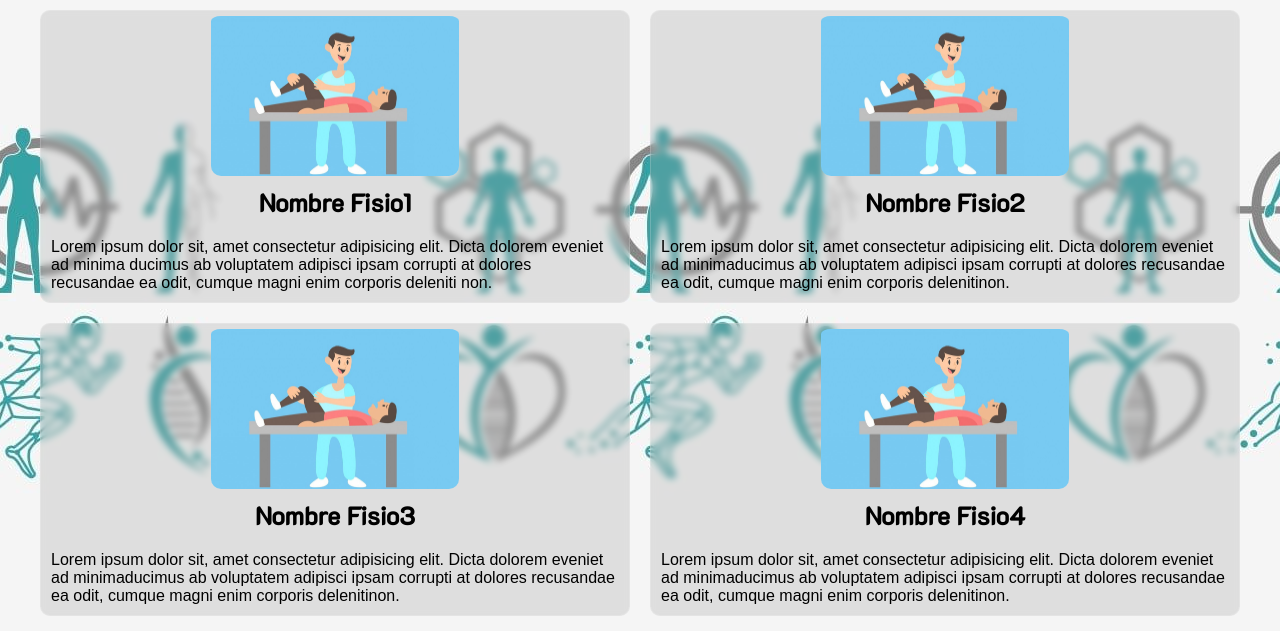
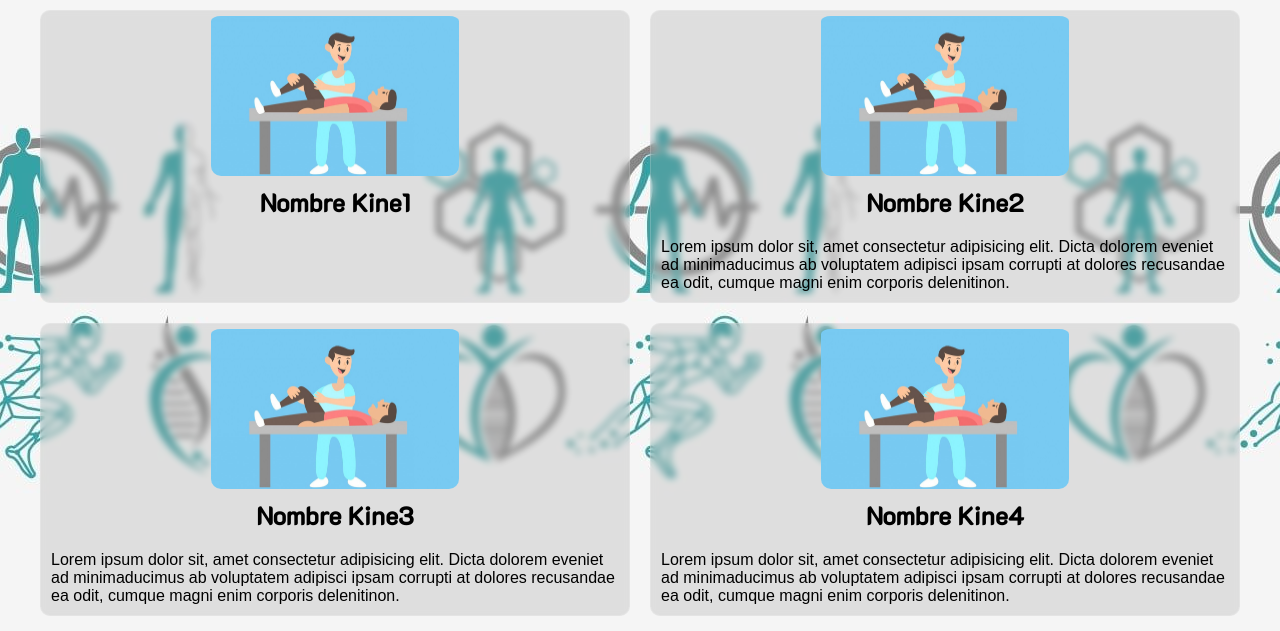
Before and after one commit to JNGea/KyMEd, a plain HTML site: page Pages/staff.html in a window 1280 px wide. Shown: the part 99-730 px from the top of the page. Drawn offline with Linux system fonts and the light colour scheme; a web font is replaced by a local one.

```diff
--- a/Pages/staff.html
+++ b/Pages/staff.html
@@ -35,27 +35,26 @@
         </ul>
       </nav>
     </header>
-
   <main>
     <section class="staff">
       <article class="staffBox glassEffect">
         <img class="fisioPhoto" src="../img/diferencias-fisioterapeuta-quiropractico-large.jpg" alt="fisio atendiendo paciente">
-        <h1 class="fisioName">Nombre Fisio1</h1>
-        <p class="fisioDescription">Lorem ipsum dolor sit, amet consectetur adipisicing elit. Dicta dolorem eveniet ad minima ducimus ab voluptatem adipisci ipsam corrupti at dolores recusandae ea odit, cumque magni enim corporis deleniti non.</p>
+        <h1 class="fisioName">Nombre Kine1</h1>
+        <p class="fisioDescription"></p>
       </article>
       <article class="staffBox glassEffect">
         <img class="fisioPhoto" src="../img/diferencias-fisioterapeuta-quiropractico-large.jpg"alt="fisio atendiendo paciente">
-        <h1 class="fisioName">Nombre Fisio2</h1>
+        <h1 class="fisioName">Nombre Kine2</h1>
         <p class="fisioDescription">Lorem ipsum dolor sit, amet consectetur adipisicing elit. Dicta dolorem eveniet ad minimaducimus ab voluptatem adipisci ipsam corrupti at dolores recusandae ea odit, cumque magni enim corporis delenitinon.</p>
       </article>
       <article class="staffBox glassEffect">
         <img class="fisioPhoto" src="../img/diferencias-fisioterapeuta-quiropractico-large.jpg"alt="fisio atendiendo paciente">
-        <h1 class="fisioName">Nombre Fisio3</h1>
+        <h1 class="fisioName">Nombre Kine3</h1>
         <p class="fisioDescription">Lorem ipsum dolor sit, amet consectetur adipisicing elit. Dicta dolorem eveniet ad minimaducimus ab voluptatem adipisci ipsam corrupti at dolores recusandae ea odit, cumque magni enim corporis delenitinon.</p>
       </article>
       <article class="staffBox glassEffect">
         <img class="fisioPhoto" src="../img/diferencias-fisioterapeuta-quiropractico-large.jpg"alt="fisio atendiendo paciente">
-        <h1 class="fisioName">Nombre Fisio4</h1>
+        <h1 class="fisioName">Nombre Kine4</h1>
         <p class="fisioDescription">Lorem ipsum dolor sit, amet consectetur adipisicing elit. Dicta dolorem eveniet ad minimaducimus ab voluptatem adipisci ipsam corrupti at dolores recusandae ea odit, cumque magni enim corporis delenitinon.</p>
       </article>
     </section>
```
